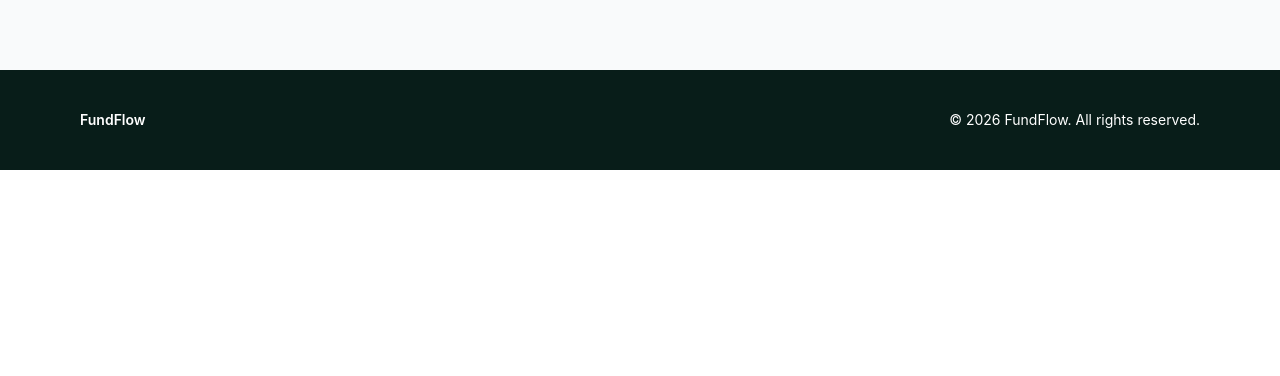
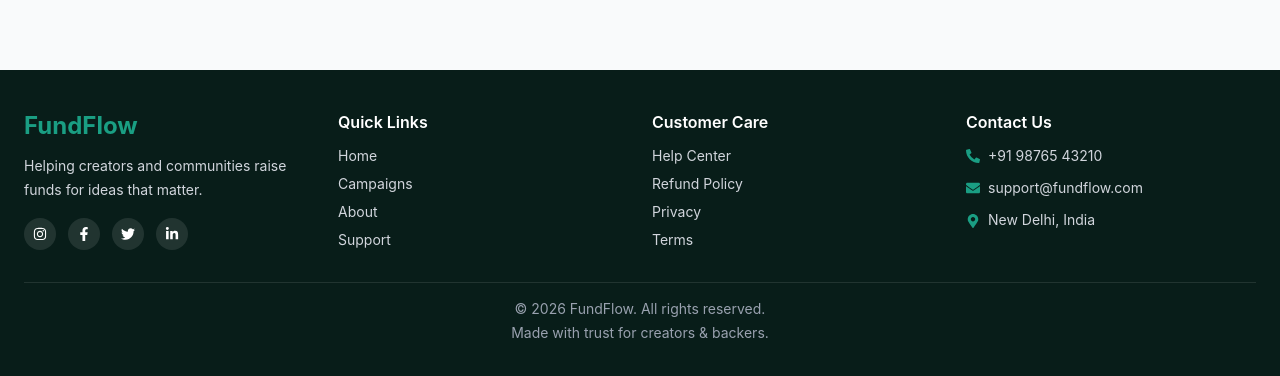
Before and after one commit to Kanikagarwal/crowdFunding, a React (Vite) app in the folder frontend/: page / in a window 1280 px wide. Shown: the part 1498-1874 px from the top of the page. Before the commit the page ends 1668 px from the top, so only its background shows below. Built offline with nearby package versions, Linux system fonts and the light colour scheme; no server answers.

Commit message:
Added delete campaign feature

```diff
--- a/frontend/package.json
+++ b/frontend/package.json
@@ -14,6 +14,7 @@
     "axios": "^1.14.0",
     "react": "^19.2.4",
     "react-dom": "^19.2.4",
+    "react-icons": "^5.6.0",
     "react-router-dom": "^7.13.2",
     "react-toastify": "^11.0.5",
     "tailwindcss": "^4.2.2"
--- a/frontend/src/components/Footer.jsx
+++ b/frontend/src/components/Footer.jsx
@@ -1,16 +1,120 @@
-import React from 'react'
+import React from "react";
+import {
+  FaInstagram,
+  FaFacebookF,
+  FaLinkedinIn,
+  FaTwitter,
+  FaPhoneAlt,
+  FaEnvelope,
+  FaMapMarkerAlt,
+} from "react-icons/fa";
 
 const Footer = () => {
   return (
-    <div>
-      <footer className="py-10 bg-[#081d19] text-[#ffffff]">
-      <div className="container mx-auto px-4 flex flex-col md:flex-row items-center justify-between gap-4 text-sm">
-        <p className="font-semibold text-background">FundFlow</p>
-        <p>© 2026 FundFlow. All rights reserved.</p>
+    <footer className="bg-[#081d19] text-white">
+      <div className="max-w-7xl mx-auto px-4 py-8 sm:px-6 sm:py-10">
+
+        {/* Main Grid */}
+        <div className="grid grid-cols-2 lg:grid-cols-4 gap-6">
+
+          {/* Brand */}
+          <div className="col-span-2 lg:col-span-1">
+            <h2 className="text-xl sm:text-2xl font-bold text-[#1A9E83]">
+              FundFlow
+            </h2>
+
+            <p className="text-gray-300 mt-3 text-sm leading-6">
+              Helping creators and communities raise funds for ideas that matter.
+            </p>
+
+            {/* Social Icons */}
+            <div className="flex gap-3 mt-4">
+              <a
+                href="#"
+                className="h-8 w-8 rounded-full bg-white/10 flex items-center justify-center hover:bg-[#1A9E83] transition"
+              >
+                <FaInstagram size={14} />
+              </a>
+
+              <a
+                href="#"
+                className="h-8 w-8 rounded-full bg-white/10 flex items-center justify-center hover:bg-[#1A9E83] transition"
+              >
+                <FaFacebookF size={14} />
+              </a>
+
+              <a
+                href="#"
+                className="h-8 w-8 rounded-full bg-white/10 flex items-center justify-center hover:bg-[#1A9E83] transition"
+              >
+                <FaTwitter size={14} />
+              </a>
+
+              <a
+                href="#"
+                className="h-8 w-8 rounded-full bg-white/10 flex items-center justify-center hover:bg-[#1A9E83] transition"
+              >
+                <FaLinkedinIn size={14} />
+              </a>
+            </div>
+          </div>
+
+          {/* Quick Links */}
+          <div>
+            <h3 className="text-base font-semibold mb-3">Quick Links</h3>
+
+            <ul className="space-y-2 text-sm text-gray-300">
+              <li><a href="#" className="hover:text-[#1A9E83]">Home</a></li>
+              <li><a href="#" className="hover:text-[#1A9E83]">Campaigns</a></li>
+              <li><a href="#" className="hover:text-[#1A9E83]">About</a></li>
+              <li><a href="#" className="hover:text-[#1A9E83]">Support</a></li>
+            </ul>
+          </div>
+
+          {/* Customer Care */}
+          <div>
+            <h3 className="text-base font-semibold mb-3">Customer Care</h3>
+
+            <ul className="space-y-2 text-sm text-gray-300">
+              <li><a href="#" className="hover:text-[#1A9E83]">Help Center</a></li>
+              <li><a href="#" className="hover:text-[#1A9E83]">Refund Policy</a></li>
+              <li><a href="#" className="hover:text-[#1A9E83]">Privacy</a></li>
+              <li><a href="#" className="hover:text-[#1A9E83]">Terms</a></li>
+            </ul>
+          </div>
+
+          {/* Contact */}
+          <div className="col-span-2 lg:col-span-1">
+            <h3 className="text-base font-semibold mb-3">Contact Us</h3>
+
+            <div className="space-y-3 text-sm text-gray-300">
+              <p className="flex items-center gap-2">
+                <FaPhoneAlt className="text-[#1A9E83]" />
+                +91 98765 43210
+              </p>
+
+              <p className="flex items-center gap-2">
+                <FaEnvelope className="text-[#1A9E83]" />
+                support@fundflow.com
+              </p>
+
+              <p className="flex items-start gap-2">
+                <FaMapMarkerAlt className="text-[#1A9E83] mt-1" />
+                New Delhi, India
+              </p>
+            </div>
+          </div>
         </div>
-        </footer>
-    </div>
-  )
-}
 
-export default Footer
+        {/* Bottom */}
+        <div className="border-t border-white/10 mt-8 pt-4 text-center text-xs sm:text-sm text-gray-400">
+          <p>© 2026 FundFlow. All rights reserved.</p>
+          <p className="mt-1">Made with trust for creators & backers.</p>
+        </div>
+
+      </div>
+    </footer>
+  );
+};
+
+export default Footer;
--- a/frontend/src/components/Navbar.jsx
+++ b/frontend/src/components/Navbar.jsx
@@ -35,7 +35,7 @@ const location = useLocation();
 
   return (
     <nav className="sticky top-0 z-50 border-b border-gray-200 bg-[#ffffff]/80 backdrop-blur-md">
-      <div className="container mx-auto flex h-16 items-center justify-between gap-4 px-4">
+      <div className="w-full flex h-16 items-center justify-between gap-4 px-4">
 
         {/* Logo */}
         <Link
@@ -47,7 +47,7 @@ const location = useLocation();
 
         {/* Search Bar */}
         {(!location.pathname.startsWith("/campaign") && !location.pathname.startsWith("/history")) && (
-  <div className="relative mx-auto w-full max-w-md hidden sm:block">
+  <div className="relative w-full max-w-md">
     <svg
       xmlns="http://www.w3.org/2000/svg"
       className="absolute left-3 top-1/2 h-4 w-4 -translate-y-1/2 text-gray-400"
@@ -72,17 +72,19 @@ const location = useLocation();
 )}
 
         {/* Right Actions */}
-        <div className="flex items-center gap-4">
+        <div className="flex items-center gap-2">
 
-          {/* Organiser Action */}
         {organiserToken && (
   <Link
     to="/dashboard"
-              className="hidden sm:inline-flex items-center justify-center rounded-md bg-[#1A9E83] px-4 py-2 text-sm font-medium text-white shadow-sm hover:bg-[#157a65] transition"
+    className="flex items-center justify-center rounded-md bg-[#1A9E83]
+    px-2 py-1 text-xs sm:px-4 sm:py-2 sm:text-sm
+    font-medium text-white shadow-sm hover:bg-[#157a65] transition"
   >
     Add Campaign
   </Link>
 )}
+
 
           {/* Profile / Auth Buttons */}
           {(organiserToken || token) ? (
```
Also changed, not shown: 1 other file (tests, documents, lock files or other folders). Lines whose indentation alone changed are shown as unchanged.
